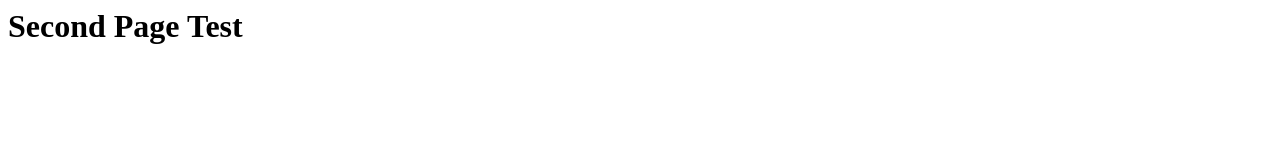
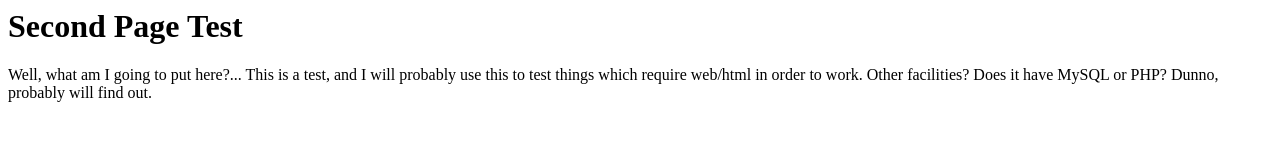
Before and after one commit to cr88192/bgbtech_html, a plain HTML site: page index.html in a window 1280 px wide. Drawn offline with Linux system fonts and the light colour scheme.

Commit message:
test local edit

```diff
--- a/index.html
+++ b/index.html
@@ -6,6 +6,12 @@
 
 <body>
   <h1>Second Page Test</h1>
+  Well, what am I going to put here?...
+  This is a test, and I will probably use this to test things which require
+  web/html in order to work.
+
+  Other facilities? Does it have MySQL or PHP?
+  Dunno, probably will find out.
 </body>
 
 </html>
```
